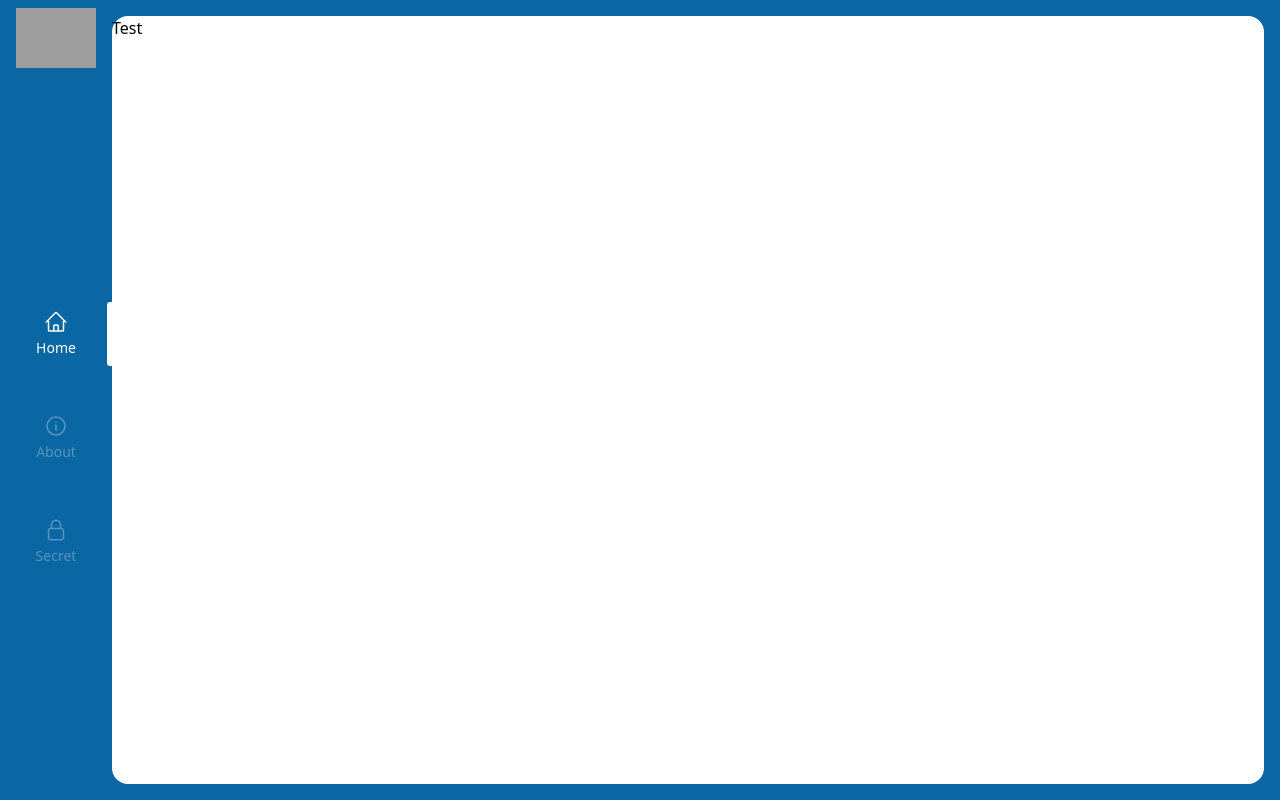
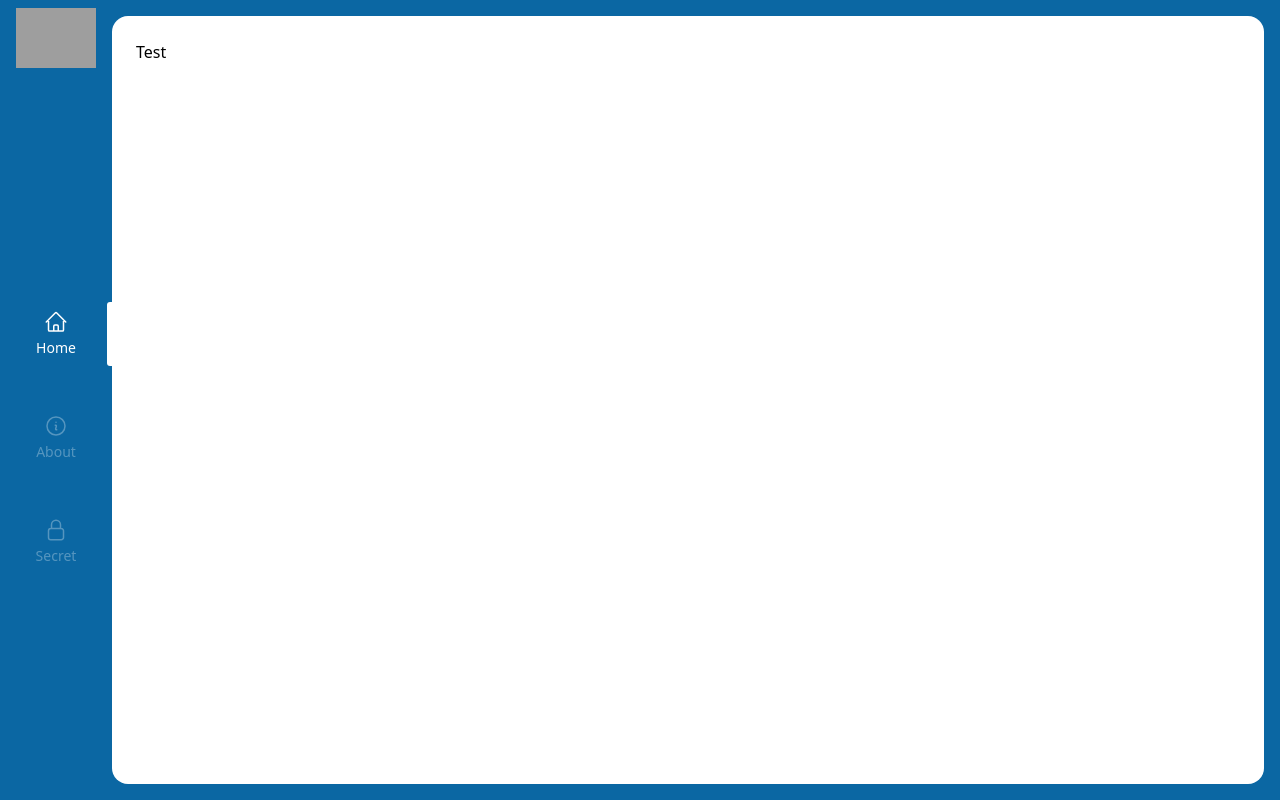
Before and after one commit to LaupWing/flexpedia, a Vue app: page / in a window 1280 px wide. Built offline with nearby package versions, Linux system fonts and the light colour scheme; grey boxes are pictures that could not be loaded.

Commit message:
added custom container

```diff
--- a/src/assets/main.css
+++ b/src/assets/main.css
@@ -1,3 +1,10 @@
 @tailwind base;
 @tailwind components;
 @tailwind utilities;
+
+
+@layer base {
+   .custom-container {
+      @apply bg-main flex-1 rounded-2xl p-6;
+   }
+}
--- a/src/views/HomeView.vue
+++ b/src/views/HomeView.vue
@@ -1,5 +1,5 @@
 <template>
-   <main class="bg-main flex-1 rounded-2xl">
+   <main class="custom-container">
       <h1>Test</h1>
    </main>
 </template>
```
